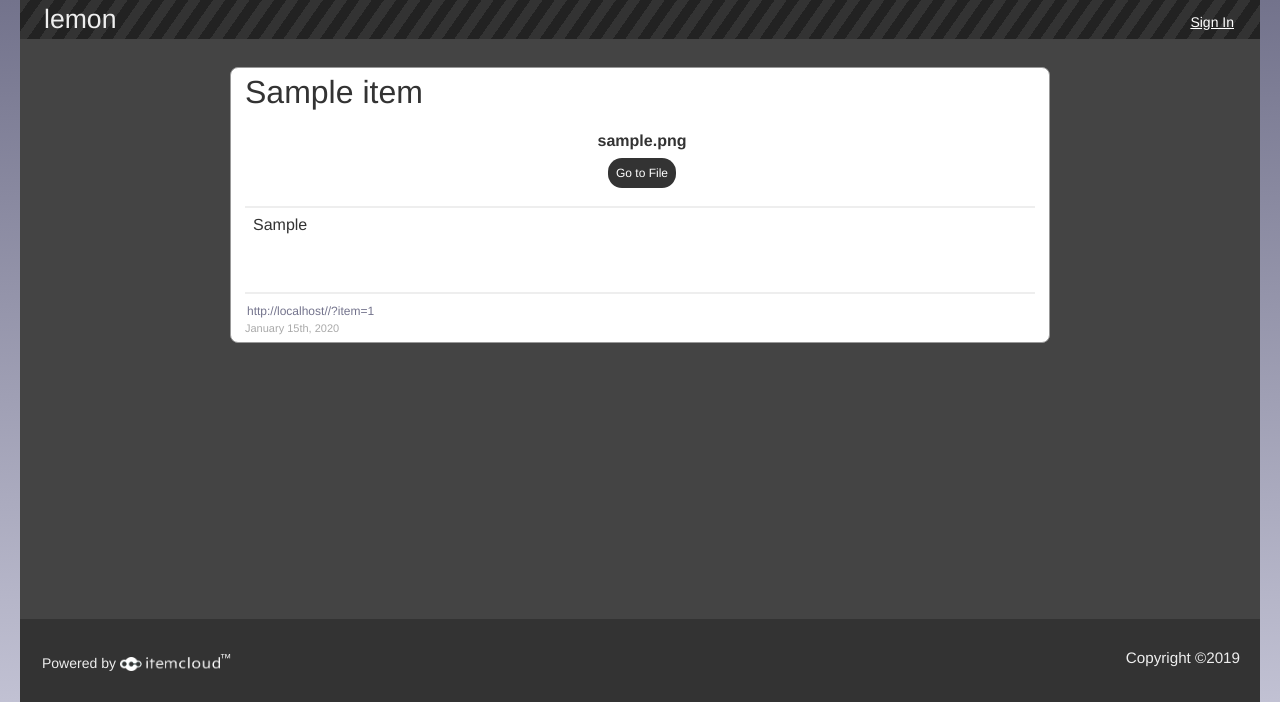
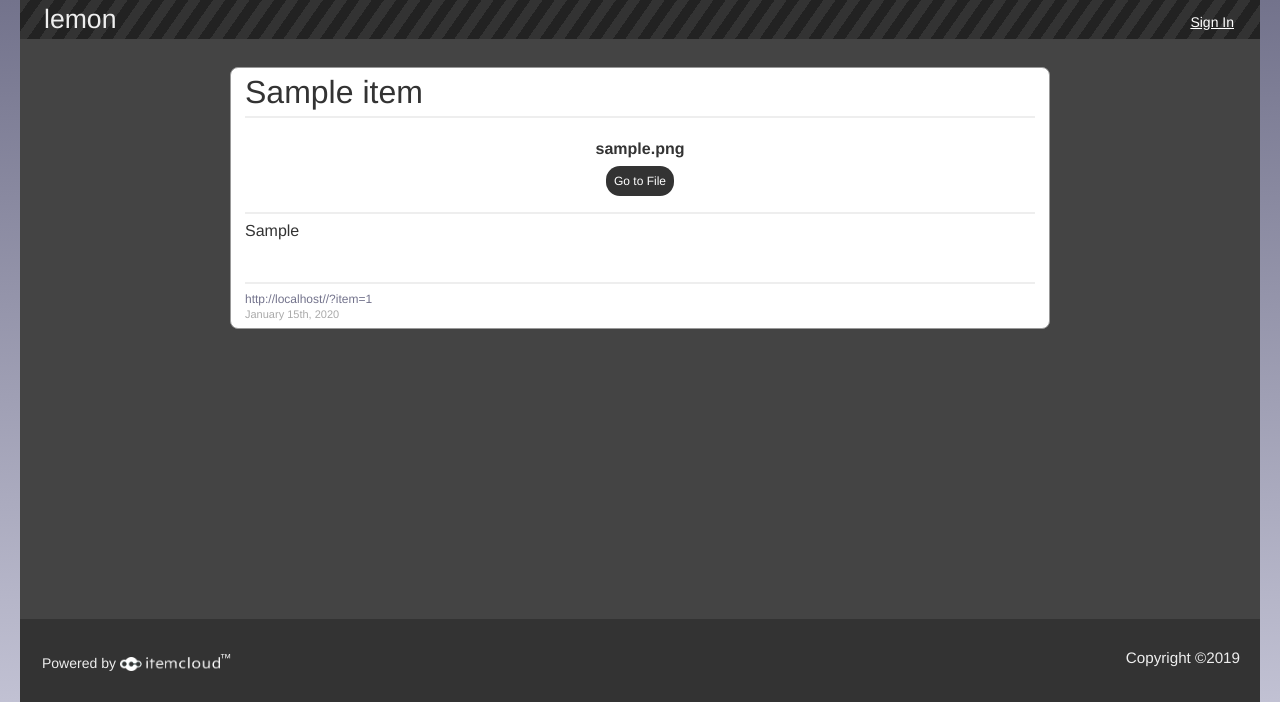
Before and after one commit to itemcloud/lemon-demo, a PHP site: page / in a window 1280 px wide. Shown: the top 702 px of the page. Run offline with PHP 8.4, Linux system fonts and the light colour scheme; data comes from the database, SQL or seed files in the repository; tables that the repository leaves empty hold one stand-in row (values such as "Sample post").

Commit message:
Updates to item display classes.

```diff
--- a/frame.css
+++ b/frame.css
@@ -212,7 +212,6 @@ input.item_tools_inactive:hover {
 }
 
 /* Item classes */
-
 .item-link img {
 	cursor: pointer;
 }
@@ -257,11 +256,9 @@ input.item_tools_inactive:hover {
 	min-height:120px;
 	display: inline-block;
 	overflow: hidden;
-	/*padding: 8px 14px;*/
 	margin: 4px;
 	text-align: left;
 	background-color: #fff;
-	/*border: 1px solid #999;*/
 	border-radius: 8px;
 	color: #333;
 }
@@ -271,15 +268,18 @@ input.item_tools_inactive:hover {
 	overflow: hidden;
 }
 
-.item-box .item-nodes .item-title, .item-info {
+.item-box .item-nodes .item-title {
 	padding: 8px 8px;
-	border-bottom: 0px solid #EEE;
-	margin-bottom: 0px;
+	border-bottom: 2px solid #EEE;
+	margin-bottom: 2px;
+}
+
+.item-info, .item-link {
+	border-bottom: 2px solid #EEE;
 }
 
 .item-meta {
 	padding-top: 8px;
-	border-top: 2px solid #EEE;
 }
 
 .item-box .item-meta {
@@ -289,27 +289,37 @@ input.item_tools_inactive:hover {
 }
 
 .item-title {
-	margin-bottom: 8px;
-
+	border-bottom: 2px solid #EEE;
+	padding-bottom: 8px;
 	font-size: 2em;
 	line-height: 1em;
 	color: #333;
 	cursor: pointer;
 }
 
-.item-info {
-	margin: 8px 0px;
-	border-top: 2px solid #EEE;
+.item-page .item-link {
+    margin-bottom: 2px;
+    padding: 8px 0px;
 }
 
-.item-page .item-link {
-    width: 100%;
-    margin-bottom: 2px;
-    padding: 2px;
+.file-link {
+	padding: 0px;
+	background-color: #fff;
+	background-image: linear-gradient(#fff, #eee);
 }
 
 .item-page .item-info {
+	margin-top: 8px;
 	min-height: 60px;
+}
+
+.item-user-link {
+    margin-bottom: 2px;
+}
+
+.item-date {
+	color: #aaa;
+	font-size: 11px;
 }
 
 .item-tools, .item-tools_grey, .item-tools_dark {
@@ -354,8 +364,11 @@ input.item_tools_inactive:hover {
 .item-meta .item-tools_grey div { margin-right: 4px; }
 .item-tools img, .item-tools_grey img, .item-tools_dark  img{
 	width: 28px;
+	height: 28px;
 	vertical-align: middle;
 	margin: 2px;
+	border-radius: 50%;
+	overflow: hidden;
 }
 .item-tools_txt { height: 32px; width: 32px; font-size: 18px; text-align: center; font-family: Georgia, serif; margin: auto; padding: 0px; display: table-cell; vertical-align: middle; }
 .item-button { height: 32px; width: 32px; font-size: 18px; text-align: center; font-family: Georgia, serif; }
@@ -389,12 +402,7 @@ div.inline-name, div.inline-remove {
 .avatar {
 	width: 120px;
 	height: 120px;
-	margin: 20px;
-}
-
-.item-date {
-	color: #aaa;
-	font-size: 11px;
+	margin: 20px 0px 0px 40px;
 }
 
 select.item-dropdown{
--- a/php/db/display.php
+++ b/php/db/display.php
@@ -490,7 +490,7 @@ class ItemDisplay {
 	}
 
 	function itemMetaLinks() {
-		$item_link_html = "<div class=\"item-link\"><a onclick=\"window.location='" . $this->webroot . $this->itemLink . "'\">" . $this->webroot . "?item="  . $this->item_id . "</a></div>";
+		$item_link_html = "<div class=\"item-user-link\"><a onclick=\"window.location='" . $this->webroot . $this->itemLink . "'\">" . $this->webroot . "?item="  . $this->item_id . "</a></div>";
 		$date_html = '<div class="item-date">' . $this->dateService->date_time . '</div>';
 
 		return "<div style='float: left;'>" . $item_link_html . $date_html . "</div>";
@@ -544,7 +544,7 @@ class ItemDisplay {
 		$fn = substr($fn, strrpos($fn, '/')+1, strlen($fn));
 		$file_name_text = chopString($fn, 54, '...');
 
-		$file_display = '<div class="item-link"><center>'
+		$file_display = '<div class="item-link file-link"><center>'
 				  . '<div class="file_text">' . $file_name_text . '</div>'
 				  . '<a href="' . $this->file . '">'
 				  . '<div class="file_button">Download File</div></a>'
@@ -559,14 +559,14 @@ class ItemDisplay {
 	}
 
 	function audioOverride () {
-		$file_display = '<audio style="width: 100%" controls><source src="'
-			. $this->webroot .  $this->file . '" type="audio/mpeg">Download to play audio.</audio>';
+		$file_display = '<div class="item-link"><audio style="width: 100%" controls><source src="'
+			. $this->webroot .  $this->file . '" type="audio/mpeg">Download to play audio.</audio></div>';
 		return $file_display;
 	}
 
 	function videoOverride () {
-		$file_display =  '<video width="100%" controls><source src="'
-			. $this->webroot . $this->file . '" type="audio/mpeg">Download to play video.</video>';
+		$file_display =  '<div class="item-link"><video width="100%" controls><source src="'
+			. $this->webroot . $this->file . '" type="audio/mpeg">Download to play video.</video></div>';
 		return $file_display;
 	}
 }
```
